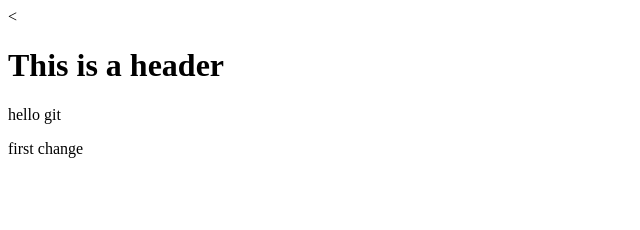
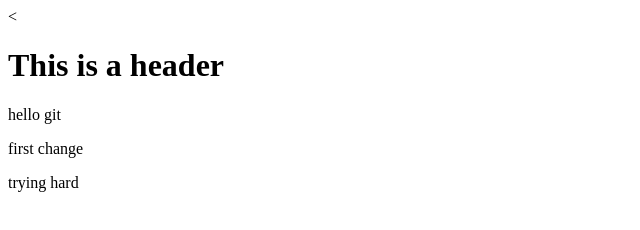
Before and after one commit to 7793aman/git-test, a plain HTML site: page templates/test2.html in a window 1280 px wide. Shown: the full height of the page, 0-640 px from the left. Drawn offline with Linux system fonts and the light colour scheme.

Commit message:
test2 second commit

```diff
--- a/templates/test2.html
+++ b/templates/test2.html
@@ -9,5 +9,6 @@
             <h1>This is a header</h1>
             <p>hello git</p>
             <p>first change</p>
+            <p>trying hard</p>
     </body>
 </html>
```
